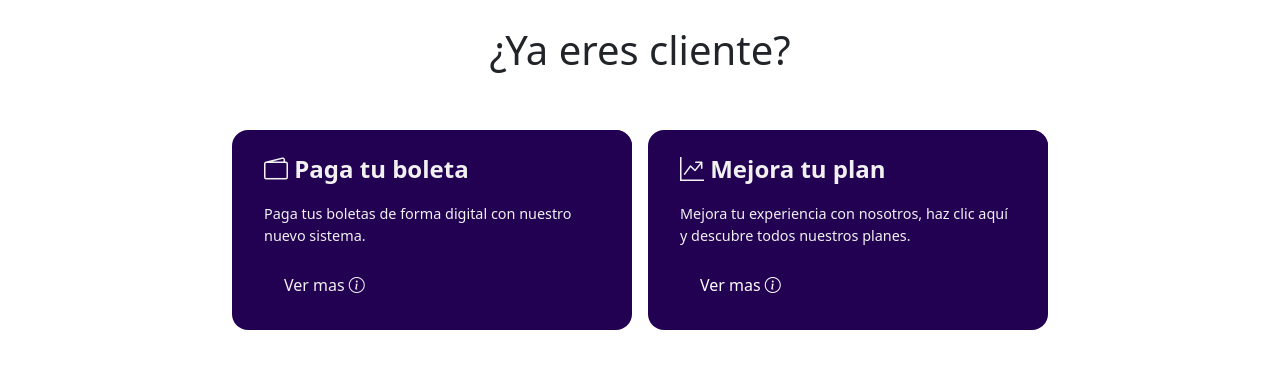
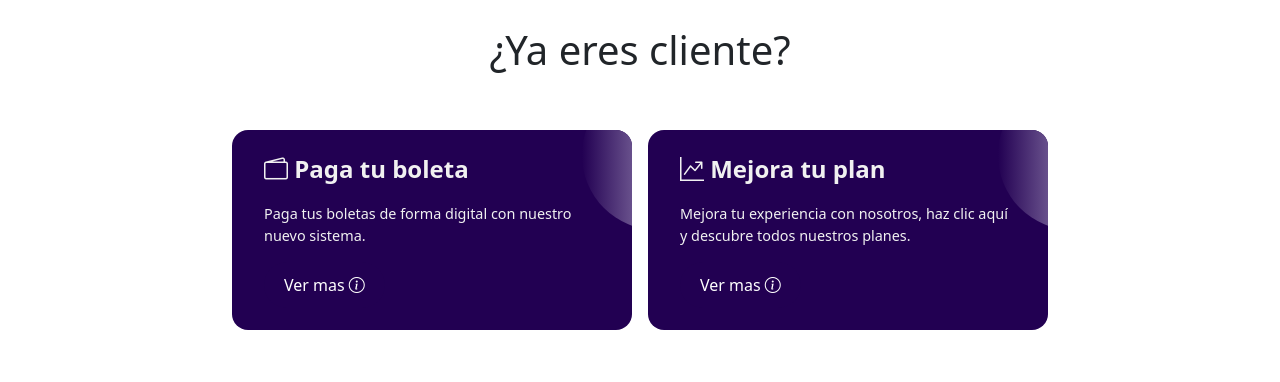
Before and after one commit to Nxrthv/TelecomHuanucop, a website: page Index.html in a window 1280 px wide. Shown: the part 2998-3380 px from the top of the page. Drawn offline with nearby package versions, Linux system fonts and the light colour scheme.

Commit message:
Andres Vargas

```diff
--- a/frontend/Css/Index.css
+++ b/frontend/Css/Index.css
@@ -194,7 +194,6 @@ body {
 .d-img {
   height: 100%;
 }
-
 .cont {
   min-width: 95%;
   display: flex;
@@ -203,7 +202,7 @@ body {
 }
 .promo {
   border-radius: 1em;
-  background: var(--color1);
+  background: linear-gradient(to right, var(--color1), #563061);
   padding: 1.5em;
   color: white;
 }
@@ -290,7 +289,7 @@ body {
   width: 150px;
   height: 150px;
   content: "";
-  background: linear-gradient(to right, var(--color1), var(--color1));
+  background: linear-gradient(to right, var(--color1), var(--color8));
   position: absolute;
   z-index: 1;
   border-radius: 50%;
@@ -320,13 +319,13 @@ body {
   background-color: var(--color1);
   transition-duration: 0.2s;
   border: none;
-  color: rgb(241, 241, 241);
+  color: white;
   cursor: pointer;
   z-index: 2;
 }
 
 .acceptButton:hover {
-  background-color: var(--color1);
+  background-color: #563061;
   transition-duration: 0.2s;
 }
 
@@ -353,7 +352,8 @@ body {
   transition-duration: 0.3s;
   box-shadow: 2px 2px 10px rgba(0, 0, 0, 0.199);
 }
-/* plus sign */
+
+/* Ingresar */
 .sign {
   width: 100%;
   transition-duration: 0.3s;
```
